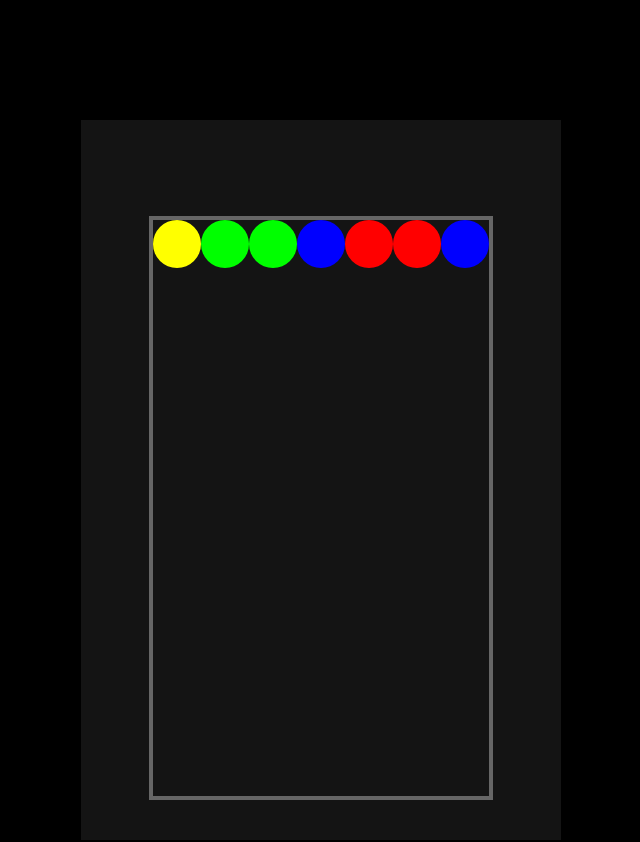
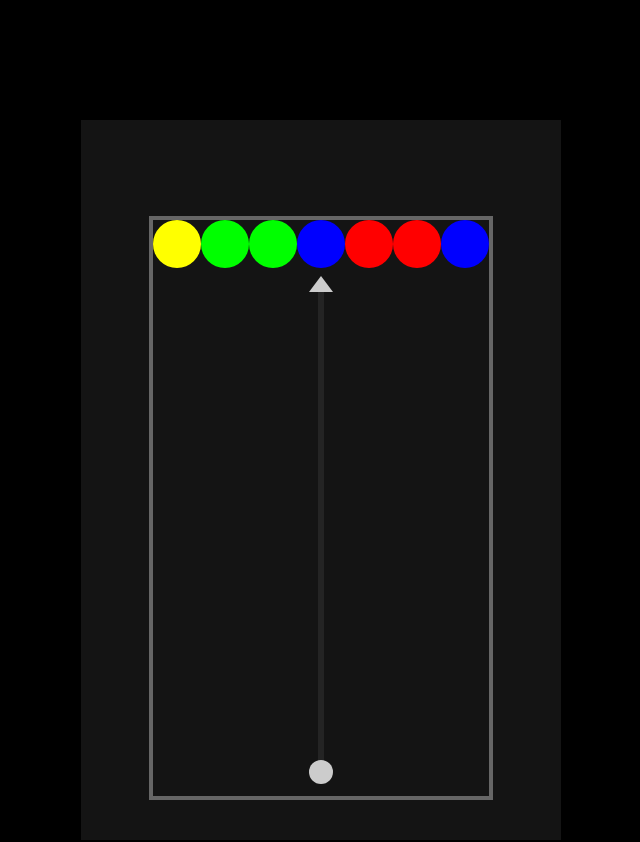
Before and after one commit to jordanranson-archive/PuzzleGame, a plain HTML site: page index.html in a window 1280 px wide. Shown: the whole page, without its empty margins (244-884 px from the left). Drawn offline with Linux system fonts and the light colour scheme.

Commit message:
Added player and added gem finding methods to gemManager

```diff
--- a/index.html
+++ b/index.html
@@ -16,6 +16,7 @@
 	<script src="vectorEngine2d/scenes/level.js"></script>
 
 	<!-- Game Objects -->
+	<script src="vectorEngine2d/gameobjects/player.js"></script>
 	<script src="vectorEngine2d/gameobjects/gem.js"></script>
 
 	<!-- Core Engine -->
--- a/vectorEngine2d/enums/gemType.js
+++ b/vectorEngine2d/enums/gemType.js
@@ -1,6 +1,6 @@
 var GemType = {
-    red: "#f00",
-    green: "#0f0",
-    blue: "#00f",
-    yellow: "#ff0"
+    red: "red",
+    green: "lime",
+    blue: "blue",
+    yellow: "yellow"
 };
--- a/vectorEngine2d/gameObjectManager.js
+++ b/vectorEngine2d/gameObjectManager.js
@@ -6,12 +6,6 @@ var GameObjectManager = function(scene) {
 GameObjectManager.prototype.loadContent = function() {
     for(var i = 0; i < this.gameObjects.length; i++) {
         this.gameObjects[i].loadContent();
-    }
-}
-
-GameObjectManager.prototype.init = function() {
-    for(var i = 0; i < this.gameObjects.length; i++) {
-        this.gameObjects[i].init();
     }
 }
 
--- /dev/null
+++ b/vectorEngine2d/gameobjects/player.js
@@ -0,0 +1,86 @@
+var Player = function(scene) {
+    this.scene = scene;
+    this.x = 3;
+    this.y = 0;
+    this.lastX = 3;
+
+    this.heldGems;
+
+    this.init();
+};
+
+Player.prototype.loadContent = function() {
+
+};
+
+Player.prototype.init = function() {
+    var _this = this;
+
+    this.scene.inputManager.addKeyEvent(Key.rightArrow, function() {
+        if(!_this.scene.isPaused) {
+            if(_this.x >= _this.scene.levelWidth - 1) { _this.x = 0; }
+            else { _this.x++; }
+        }
+    });
+
+    this.scene.inputManager.addKeyEvent(KeyAction.backward, function() {
+        if(!_this.scene.isPaused) {
+            if(_this.x <= 0) { _this.x = _this.scene.levelWidth - 1; }
+            else { _this.x--; }
+        }
+    });
+
+    this.scene.inputManager.addKeyEvent(Key.h, function() {
+        if(_this.scene.isPlaying) {
+            _this.scene.gemManager.newLine();
+            _this.y = _this.scene.gemManager.findClosestOpen(_this.x);
+        }
+    });
+
+    this.scene.inputManager.addKeyEvent(KeyAction.down, function() {
+        if(!_this.scene.isPaused) {
+            _this.heldGems = _this.scene.gemManager.findClosestGroupUp(_this.x);
+        }
+    });
+
+
+    this.scene.inputManager.addKeyEvent(KeyAction.up, function() {
+        if(!_this.scene.isPaused) {
+            console.log(_this.heldGems);
+        }
+    });
+};
+
+Player.prototype.update = function() {
+    if(this.x !== this.lastX) {
+        this.y = this.scene.gemManager.findClosestOpen(this.x);
+    }
+
+    this.lastX = this.x;
+};
+
+Player.prototype.draw = function() {
+    var renderManager = this.scene.renderManager;
+    if(renderManager.wireframes) {
+        var radius = this.scene.gemSize / 2;
+        var ptx = this.scene.playingFieldX + (this.x * this.scene.gemSize) + radius;
+        var pty = this.scene.playingFieldY + (this.y * this.scene.gemSize) + radius;
+        var basey = this.scene.playingFieldY + (this.scene.levelHeight * this.scene.gemSize) - radius;
+        var topy = this.scene.playingFieldY - radius;
+
+        var color = this.scene.game.curTime % 3 == 0 ? "#f0f" : (this.scene.game.curTime % 3 == 1 ? "#0ff" : "#ff0");
+        //renderManager.drawRectangle(ptx - radius + 2, pty - radius + 2, (radius * 2) - 4, (radius * 2) - 4, color, 4, "transparent");
+
+        renderManager.drawLine(ptx, pty + radius + 16, ptx, basey, "#242424", 6);
+        renderManager.drawPolyline(
+            [
+                {x: ptx - 12, y: pty + 24 + radius},
+                {x: ptx,     y: pty + 8 + radius},
+                {x: ptx + 12, y: pty + 24 + radius},
+                {x: ptx - 12, y: pty + 24 + radius}
+            ],
+            "transparent", 0, "#ccc"
+        );
+        renderManager.drawCircle(ptx, basey, radius / 2, "transparent", 0, "#ccc");
+    }
+};
--- a/vectorEngine2d/gemManager.js
+++ b/vectorEngine2d/gemManager.js
@@ -7,14 +7,6 @@ GemManager.prototype.loadContent = function() {
     for(var y = 0; y < this.gems.length; y++) {
         for(var x = 0; x < this.gems[y].length; x++) {
             this.gems[y][x].loadContent();
-        }
-    }
-};
-
-GemManager.prototype.init = function() {
-    for(var y = 0; y < this.gems.length; y++) {
-        for(var x = 0; x < this.gems[y].length; x++) {
-            this.gems[y][x].init();
         }
     }
 };
@@ -71,6 +63,41 @@ GemManager.prototype.checkIfDead = function() {
     return false;
 };
 
+GemManager.prototype.findClosestGroupUp = function(x) {
+    var gem;
+    var type = -1;
+    var found = [];
+
+    for(var y = this.scene.levelHeight - 1; y >= 0; y--) {
+        gem = this.gems[y][x];
+
+        if(gem !== -1) {
+            if(type === -1) {
+                type = gem.type;
+                found.push(gem);
+            } else {
+                if(gem.type === type) {
+                    found.push(gem);
+                } else {
+                    break;
+                }
+            }
+        }
+    }
+
+    return found;
+};
+
+GemManager.prototype.findClosestOpen = function(x) {
+    for(var y = this.scene.levelHeight - 1; y >= 0; y--) {
+        if(this.gems[y][x] !== -1) {
+            return y;
+        }
+    }
+
+    return -1;
+};
+
 GemManager.prototype.update = function() {
     for(var y = 0; y < this.gems.length; y++) {
         for(var x = 0; x < this.gems[y].length; x++) {
--- a/vectorEngine2d/renderManager.js
+++ b/vectorEngine2d/renderManager.js
@@ -110,6 +110,29 @@ RenderManager.prototype.drawSprite = function(image, x, y, width, height, sx, sy
     }
 };
 
+RenderManager.prototype.drawPolyline = function(points, strokeColor, strokeWidth, fillColor) {
+    this.context.save();
+
+    this.context.beginPath();
+    for(var i = 0; i < points.length; i++) {
+        if(i === 0) {
+            this.context.moveTo(points[i].x, points[i].y);
+        } else {
+            this.context.lineTo(points[i].x, points[i].y);
+        }
+    }
+    this.context.closePath();
+
+    this.context.lineWidth = strokeWidth;
+    this.context.strokeStyle = strokeColor;
+    this.context.stroke();
+
+    this.context.fillStyle = fillColor;
+    this.context.fill();
+
+    this.context.restore();
+};
+
 RenderManager.prototype.drawPolysprite = function(points, strokeColor, strokeWidth, fillColor) {
     this.context.save();
 
--- a/vectorEngine2d/scenes/level.js
+++ b/vectorEngine2d/scenes/level.js
@@ -10,6 +10,7 @@ var Level = function(game, levelId) {
     this.playingFieldY = 100;
     this.gameObjectManager = new GameObjectManager(this);
     this.gemManager = new GemManager(this);
+    this.game = game;
 
     // States
     this.isPlaying = true;
@@ -22,7 +23,6 @@ var Level = function(game, levelId) {
 
 Level.prototype.init = function() {
     var _this = this;
-    this.gameObjectManager.init();
 
     // Pause the game
     this.inputManager.addKeyEvent(KeyAction.cancel, function() {
@@ -30,17 +30,13 @@ Level.prototype.init = function() {
     });
 
     /* Debug keys */
-    this.inputManager.addKeyEvent(Key.h, function() {
-        if(_this.isPlaying) {
-            _this.gemManager.newLine();
-        }
-    });
 
     // Toggle wireframes
     this.inputManager.addKeyEvent(KeyAction.func1, function() {
         _this.renderManager.wireframes = !_this.renderManager.wireframes;
     });
 
+    this.gameObjectManager.addObject(new Player(this));
     this.gemManager.newLine();
 
     // Update first tick early so everything appears to be in position before drawing
@@ -59,7 +55,10 @@ Level.prototype.unload = function(callback) {
 };
 
 Level.prototype.update = function() {
-    this.gameObjectManager.update();
+    if(!this.isPaused) {
+        this.gameObjectManager.update();
+        this.gemManager.update();
+    }
 };
 
 Level.prototype.draw = function() {
--- a/vectorEngine2d/vectorEngine2d.js
+++ b/vectorEngine2d/vectorEngine2d.js
@@ -3,7 +3,8 @@ var VectorEngine2d = function(canvas, contentPath) {
     this.inputManager = new InputManager({});
     this.sceneManager = new SceneManager(this);
     this.resourceManager = new ResourceManager(contentPath);
-
+    this.lastTime;
+    this.curTime;
     this.sceneManager.loadScene(new Level(this, 0));
 };
 
@@ -31,11 +32,16 @@ VectorEngine2d.prototype.draw = function() {
 VectorEngine2d.prototype.gameloop = function() {
     this.update();
     this.draw();
+    this.lastTime = this.curTime;
+    this.curTime = new Date().getMilliseconds();
 };
 
 // Create the drawing area and start the gameloop
 VectorEngine2d.prototype.run = function() {
     var _this = this;
+
+    this.curTime = new Date().getMilliseconds();
+    this.lastTime = this.curTime - 1;
 
     // Check for animation frame support
     var animationFrame = window.requestAnimationFrame ||
```
